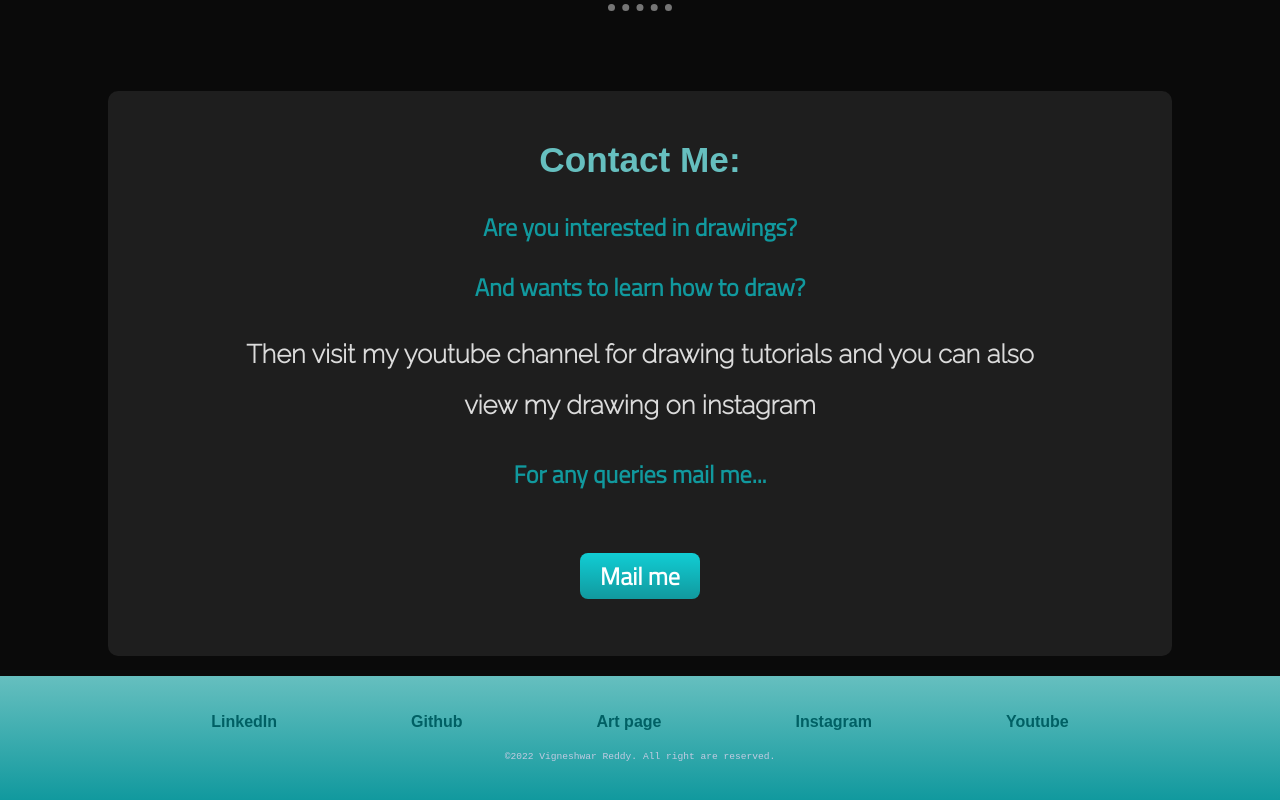
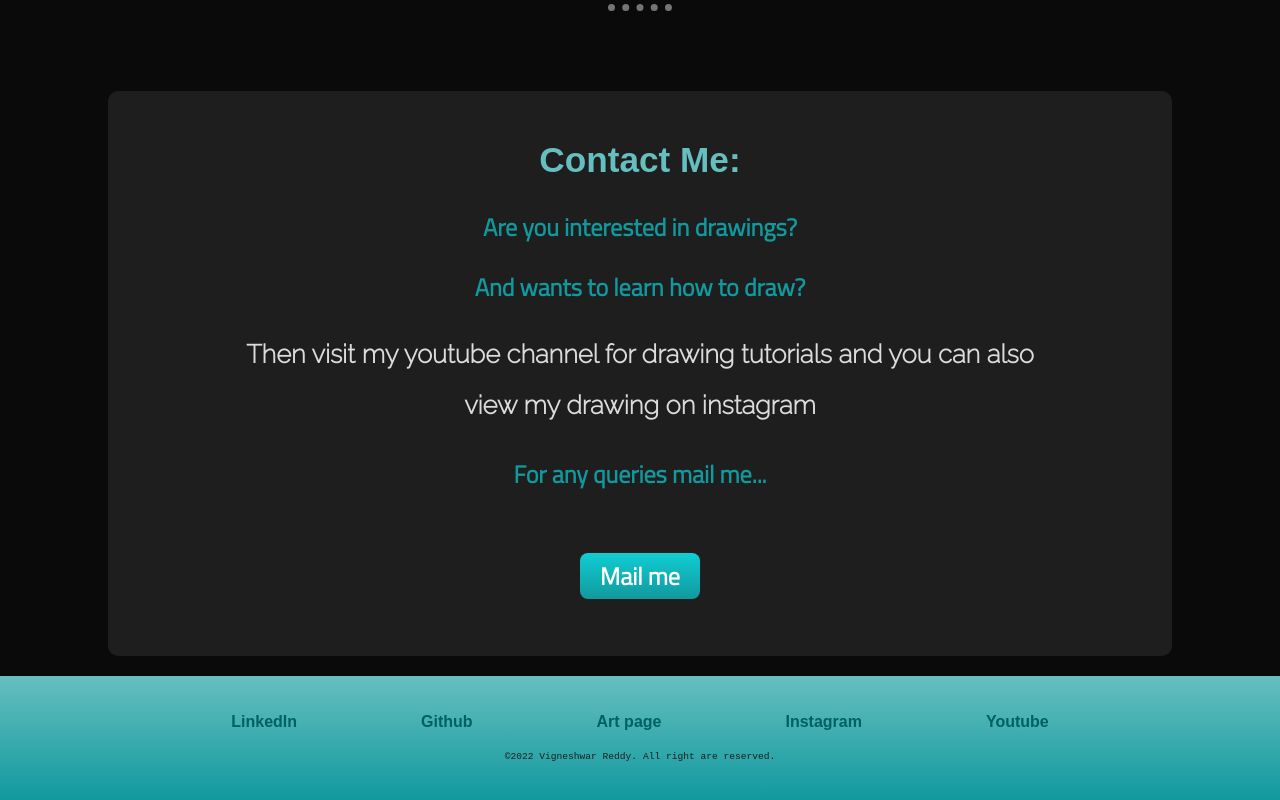
Before and after one commit to vignesh457/portfolio, a plain HTML site: page index.html in a window 1280 px wide. Shown: the part 4270-5070 px from the top of the page. Drawn offline with nearby package versions, Linux system fonts and the light colour scheme.

Commit message:
Update style.css

```diff
--- a/css/style.css
+++ b/css/style.css
@@ -31,7 +31,7 @@ body{
   margin-right: 30px;
 }
 .copyright{
-  color: #c3cbe2;
+  color: #1e1d1d;
   margin: 50px auto 5px auto;
   font-size: 0.6rem;
   display: inline;
@@ -109,7 +109,7 @@ body{
   text-decoration: none;
   font-family: sans-serif;
   font-weight: bold;
-  padding: 65px;
+  padding: 60px;
   font-size: 1rem;
 }
 .footer-link:hover{
```
